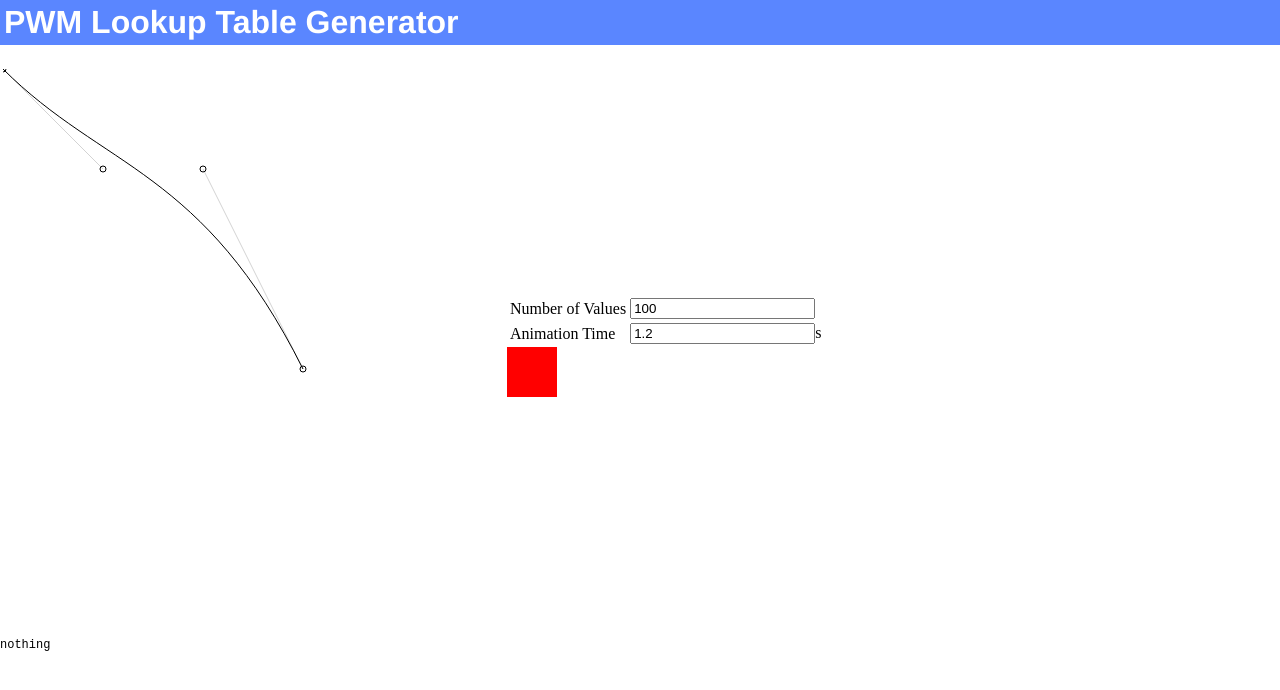
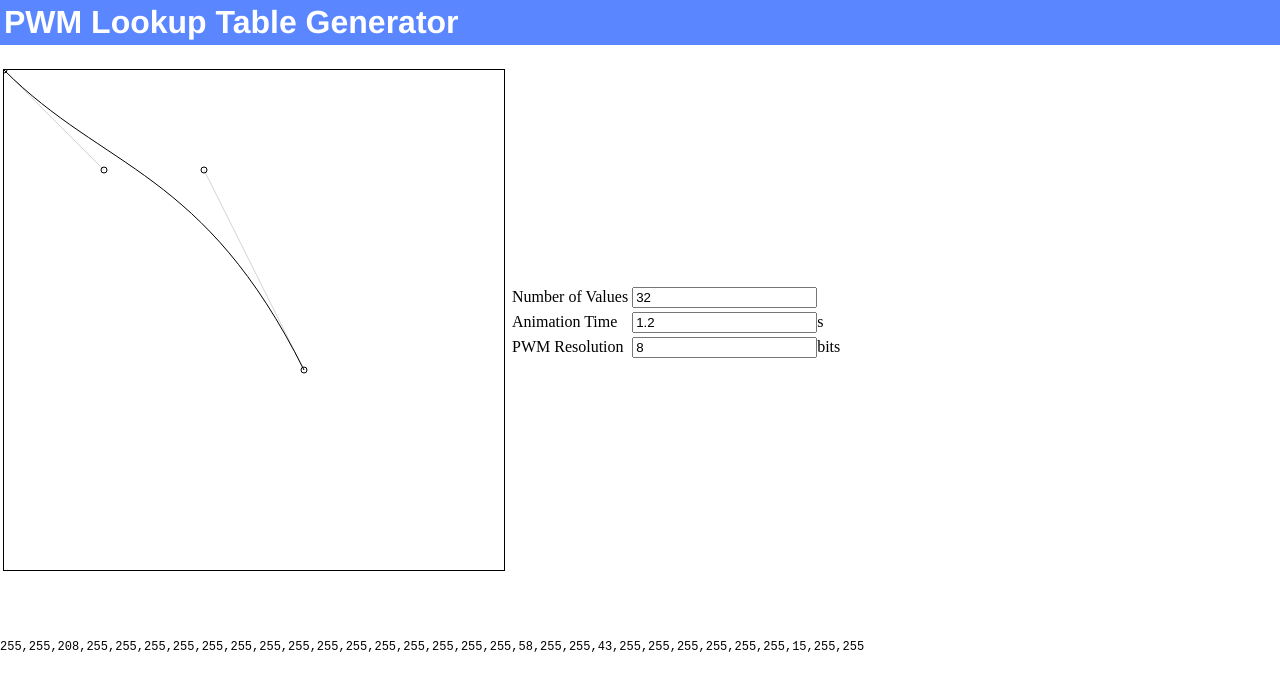
Before and after one commit to Pomax/bezierjs, a plain HTML site: page index.html in a window 1280 px wide. Drawn offline with Linux system fonts and the light colour scheme.

Commit message:
ugly and disorganized, but simulation working

```diff
--- a/index.html
+++ b/index.html
@@ -18,7 +18,7 @@
     <table>
       <tr>
         <td>
-          <canvas id=cvs width=500 height=500 bgcolor="black"></canvas>
+          <canvas id=cvs width=500 height=500 bgcolor="black" style="border: 1px solid black"></canvas>
           <figure><script>
             var c, lg, draw
             document.body.onload = function(){
@@ -28,11 +28,8 @@
               draw.drawSkeleton(lg)
               draw.drawCurve(lg)
               handleInteraction(document.getElementById('cvs'), draw)
+              simStep(0)
             }
-            // document.getElementById('cvs').onmousemove = function(){
-            //   draw.drawSkeleton(lg)
-            //   draw.drawCurve(lg)
-            // }
           </script>
           </figure>
         </td>
@@ -43,7 +40,7 @@
               <text>Number of Values</text>
               </td>
               <td>
-                <input id=points type=number value=100 oninput="this.value=updateFrameCount(this.value)">
+                <input id=points type=number value=32>
               </td>
             </tr>
             <tr>
@@ -51,14 +48,21 @@
                 <text>Animation Time</text>
               </td>
                 <td>
-                  <input id=time type=number value=1.2 oninput="this.value=updateFrameCount(this.value)"><text>s</text>
+                  <input id=time type=number value=1.2><text>s</text>
                 </td>
               </tr>
+              <tr>
+                <td>
+                  <text>PWM Resolution</text>
+              </td>
+              <td>
+                <input id="pwmres" value="8"><text>bits</text>
+              </td>
             </table>
-          <div class=container style="background-color: #ff0000; height:50px; width:50px;"></div>
+          <div class=container id="sim" style="background-color: #ff0000; height:50px; width:50px;"></div>
         </td>
       </tr>
     </table>
-    <font face=monospace size=2><p id="output">nothing</p></font>
+    <font face=monospace size=2><p style="word-wrap: break-word; width: 100%" id="output">nothing</p></font>
   </body>
 </html>
--- a/js/draw.js
+++ b/js/draw.js
@@ -44,7 +44,7 @@ class Draw {
     }
 
   drawSkeleton(lg, offset, nocoords) {
-      for(curve of lg.curves){
+      for(var curve of lg.curves){
         offset = offset || { x:0, y:0 };
         var pts = curve.points;
         this.ctx.strokeStyle = "lightgrey";
@@ -57,7 +57,7 @@ class Draw {
     }
 
   drawCurve(lg, offset) {
-    for(curve of lg.curves) {
+    for(var curve of lg.curves) {
       offset = offset || { x:0, y:0 };
       var ox = offset.x;
       var oy = offset.y;
--- a/js/interaction.js
+++ b/js/interaction.js
@@ -1,11 +1,27 @@
-function updateLUT(lg, points){
-    for(var i=0; i<points; i++){
+function handleInteraction(cvs, draw) {
+  var resinput = document.getElementById('pwmres');
+  var timeinput = document.getElementById('time');
+  var pointsinput = document.getElementById('points');
+  var points = pointsinput.value;
+  var time = timeinput.value;
+  var res = resinput.value;
 
-    }
-  }
+  lg.curves[0].update()
+  updateLUT(lg)
 
-function handleInteraction(cvs, draw) {
-  // curve.mouse = false;
+  pointsinput.addEventListener('input', function(evt){
+    points = pointsinput.value;
+    updateLUT(lg)
+  })
+
+  timeinput.addEventListener('input', function(evt){
+    time = timeinput.value;
+  })
+
+  resinput.addEventListener('input', function(evt){
+    res = resinput.value
+    updateLUT(lg)
+  })
 
   var fix = function(e) {
     // e = e || window.event;
@@ -70,6 +86,8 @@ function handleInteraction(cvs, draw) {
     var lx = evt.offsetX;
     var ly = evt.offsetY;
 
+    updateLUT(lg)
+
     if(!moving){
       for(c of lg.curves){
         // just in case we don't have any points in a curve
--- a/js/pwm.js
+++ b/js/pwm.js
@@ -1,19 +1,19 @@
-var curve;
 var canvas;
 var frameCount;
 var lines = [];
 var bits = 8
+var lut=[]
 
-function setCurve(c, cvs){
-	curve=c;
-	canvas=cvs
-	canvas.ondblclick = canvas_double_click;
-	// canvas.addEventListener('resize', canvas_resize)
-	// canvas.onresize = canvas_resize;
-	window.addEventListener('resize', window_resize)
-	document.addEventListener('load', window_resize)
-	console.log('set curve')
-}
+// function setCurve(c, cvs){
+// 	curve=c;
+// 	canvas=cvs
+// 	canvas.ondblclick = canvas_double_click;
+// 	// canvas.addEventListener('resize', canvas_resize)
+// 	// canvas.onresize = canvas_resize;
+// 	window.addEventListener('resize', window_resize)
+// 	document.addEventListener('load', window_resize)
+// 	console.log('set curve')
+// }
 
 function window_resize(arg){
 	var new_width = window.innerWidth/2;
@@ -53,29 +53,53 @@ function _power_to_intensity(num, max)
   return result;
 }
 
-function intensity_to_power(num, bits) {
-  var max_val = Math.pow(2, bits);
-  return Math.round(Math.exp( Math.log(max_val)*num)-1)
+function updateLUT(lg){
+	var resinput = document.getElementById('pwmres');
+	var timeinput = document.getElementById('time');
+	var pointsinput = document.getElementById('points');
+	var points = pointsinput.value;
+	var time = timeinput.value;
+	var res = resinput.value;
+	var max_val = Math.pow(2,res);
+
+	var min=lg.curves[0].points[0].x
+	var lastcurve = lg.curves[lg.curves.length-1];
+	var max=lastcurve.points[lastcurve.points.length - 1].x
+	var step = (max-min)/(points-1)
+	var i=min
+	var lutPoints=[];
+	var tlut=[]
+
+
+	for(var c of lg.curves){
+	  //increment i with step until we are at the end of this curve
+	  var maxx = c.points[c.points.length-1].x
+	  for(i;i<maxx; i+=step){
+
+	    var tp = c.intersects({p1:{x:i, y:0}, p2:{x:i, y:9999999}})
+	    //get the y value and normalize it by canvas height
+	    var h = (cvs.height-c.get(tp).y)/cvs.height;
+
+	    tlut.push(h);
+
+	    //convert desired intensity to PWM duty cycle
+	    h = intensity_to_power(h, max_val);
+	    h = Math.round(h);
+
+	    lutPoints.push(h)
+	    var color = _power_to_intensity(h,max_val)*255
+	    color = "#" + (color<<16 | color<<8 | color).toString(16)
+	    tlut.push(color);
+	  }
+	}
+	document.getElementById('output').innerHTML = lutPoints;
+	lut=tlut;
 }
 
-function updateFrameCount(f){
-	if(f>1000){
-		console.log("too many points");
-		return 1000
-	}
-	frameCount = f;
-	lines = [];
-	width=canvas.width;
-	height=canvas.height;
-	step=canvas.width/(frameCount-1);
-	var i=frameCount
-	var x_i;
-	for(var i=0; i<frameCount; i++){
-		x_i = i*step;
-		var l = {p1:{x:x_i,y:0}, p2:{x:x_i, y:height}}
-		lines.push(l);
-	}
-	return f;
+// convert desired intensity to PWM duty cycle, accounting for non-linearity
+// of the eye
+function intensity_to_power(num, max_val) {
+  return Math.round(Math.exp( Math.log(max_val)*num)-1)
 }
 
 function pwm_draw(){
@@ -89,3 +113,13 @@ function getValues(output){
 	}
 	output.innerHTML = arr.join(", ");
 }
+
+function simStep(i){
+	var time = document.getElementById('time').value;
+	var steps = document.getElementById('points').value;
+	if(i>=lut.length)
+		i=0;
+	sim = document.getElementById('sim');
+	sim.style.backgroundColor = lut[i]
+	setTimeout(function(){simStep(i+1)}, time/steps*1000);
+}
```
